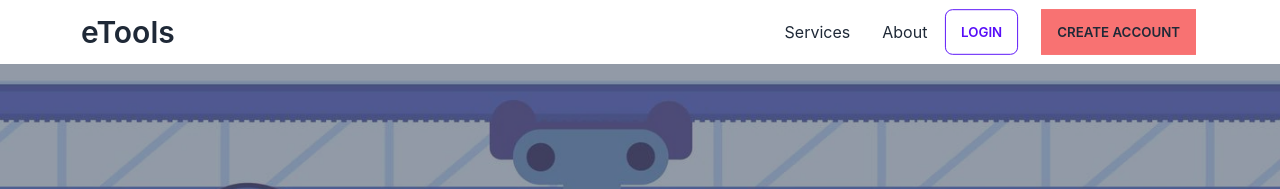
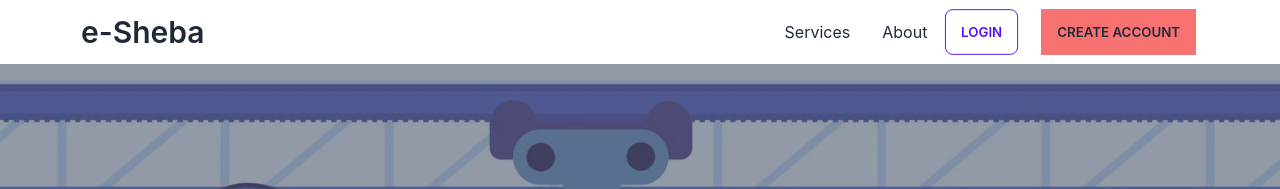
Before and after one commit to devriazul/eSheba-Client-site__Final_Assignment_12, a React (Create React App) app: page / in a window 1280 px wide. Shown: the top 189 px of the page. Built offline with nearby package versions, Linux system fonts and the light colour scheme; no server answers.

Commit message:
Header updated

```diff
--- a/src/components/Header/Nav.js
+++ b/src/components/Header/Nav.js
@@ -38,7 +38,7 @@ const Nav = () => {
           : ""}
 
         <Link to="/" className="btn btn-ghost normal-case text-3xl p-0">
-          eTools
+          e-Sheba
         </Link>
       </div>
 
```
Also changed, not shown: 21 other files (tests, documents, lock files or other folders).
